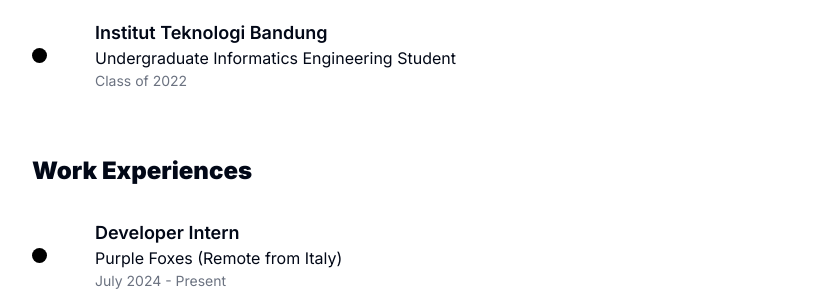
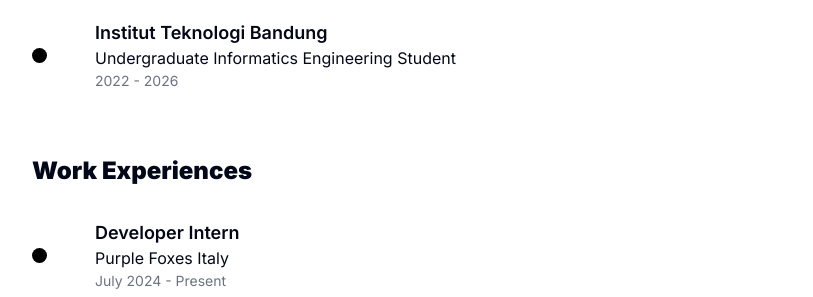
Before and after one commit to AtqiyaHaydar/MyPortfolio, a Next.js app: page / in a window 1280 px wide. Shown: the part 655-952 px from the top of the page, without its empty margins (233-1046 px from the left). Built offline with nearby package versions, Linux system fonts and the light colour scheme.

Commit message:
feat: update

```diff
--- a/components/DesignProjects.tsx
+++ b/components/DesignProjects.tsx
@@ -27,7 +27,7 @@
     <div className='space-y-8'>
       <div className='w-full flex items-center justify-between'>
         <h3 className='text-2xl font-black' data-aos="fade-up">Design Projects</h3>
-        <Link className='underline' href="https://docs.google.com/document/d/1s6nEg-3oRnHXTSLQq9RHvUiUOkBtiDKR8rxlCHIk7Pk/edit" target='_blank'>More Designs Portfolio</Link>
+        <Link className='underline' data-aos="fade-up" href="https://docs.google.com/document/d/1s6nEg-3oRnHXTSLQq9RHvUiUOkBtiDKR8rxlCHIk7Pk/edit" target='_blank'>More Designs Portfolio</Link>
       </div>
       <ul className='flex flex-wrap justify-around gap-y-12'>
           {projects.map((item, index) => {
--- a/components/Education.tsx
+++ b/components/Education.tsx
@@ -9,7 +9,7 @@
         <div>
           <p className='font-semibold text-[18px]'>Institut Teknologi Bandung</p>
           <p className='text-[16px] '>Undergraduate Informatics Engineering Student</p>
-          <p className='text-[14px] text-gray-500'>Class of 2022</p>
+          <p className='text-[14px] text-gray-500'>2022 - 2026</p>
         </div>
       </div>
     </div>
--- a/components/Experiences.tsx
+++ b/components/Experiences.tsx
@@ -3,7 +3,7 @@
 const experiences = [
   {
     name: "Developer Intern",
-    company: "Purple Foxes (Remote from Italy)",
+    company: "Purple Foxes Italy",
     time: "July 2024 - Present"
   },
   {
```
